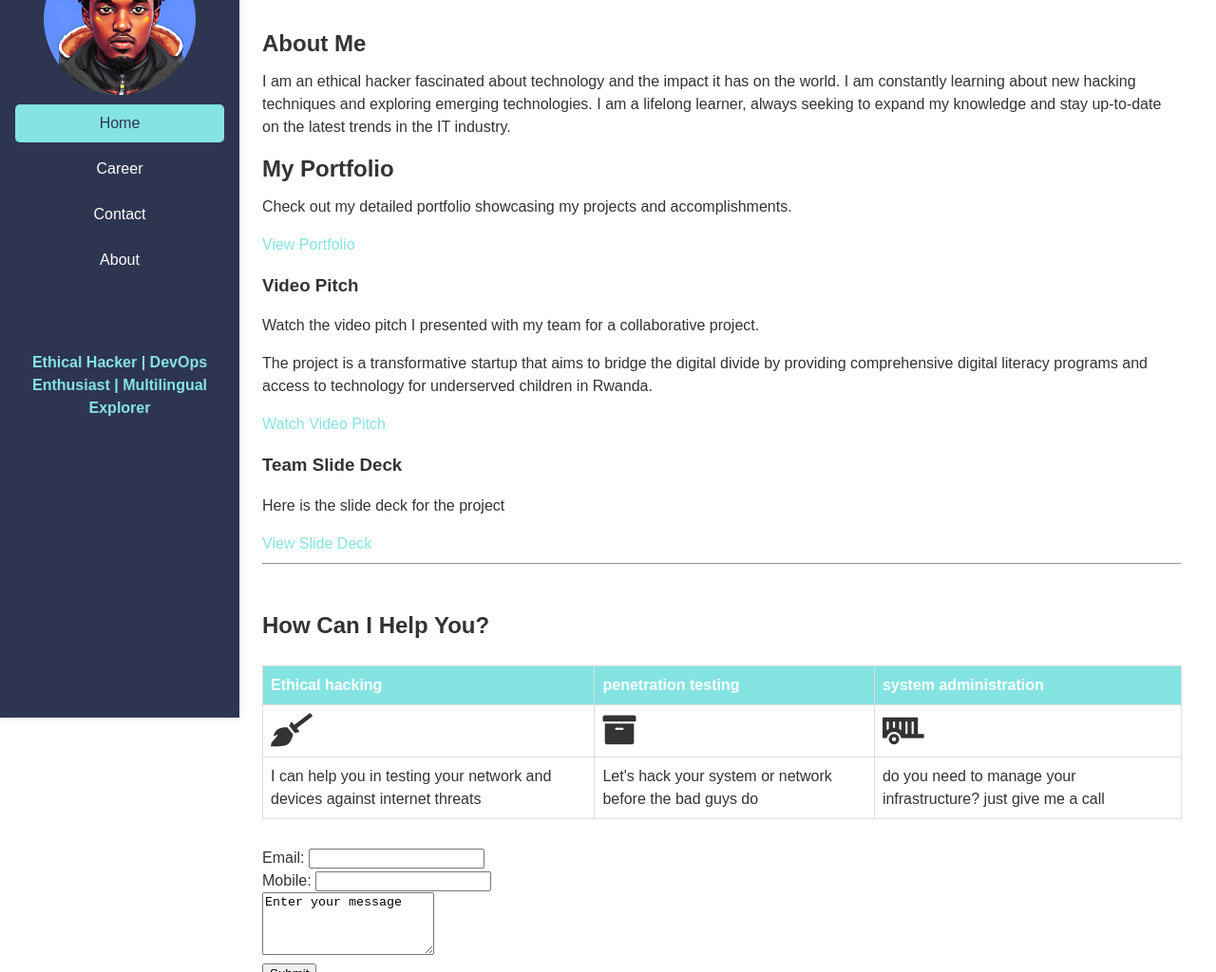
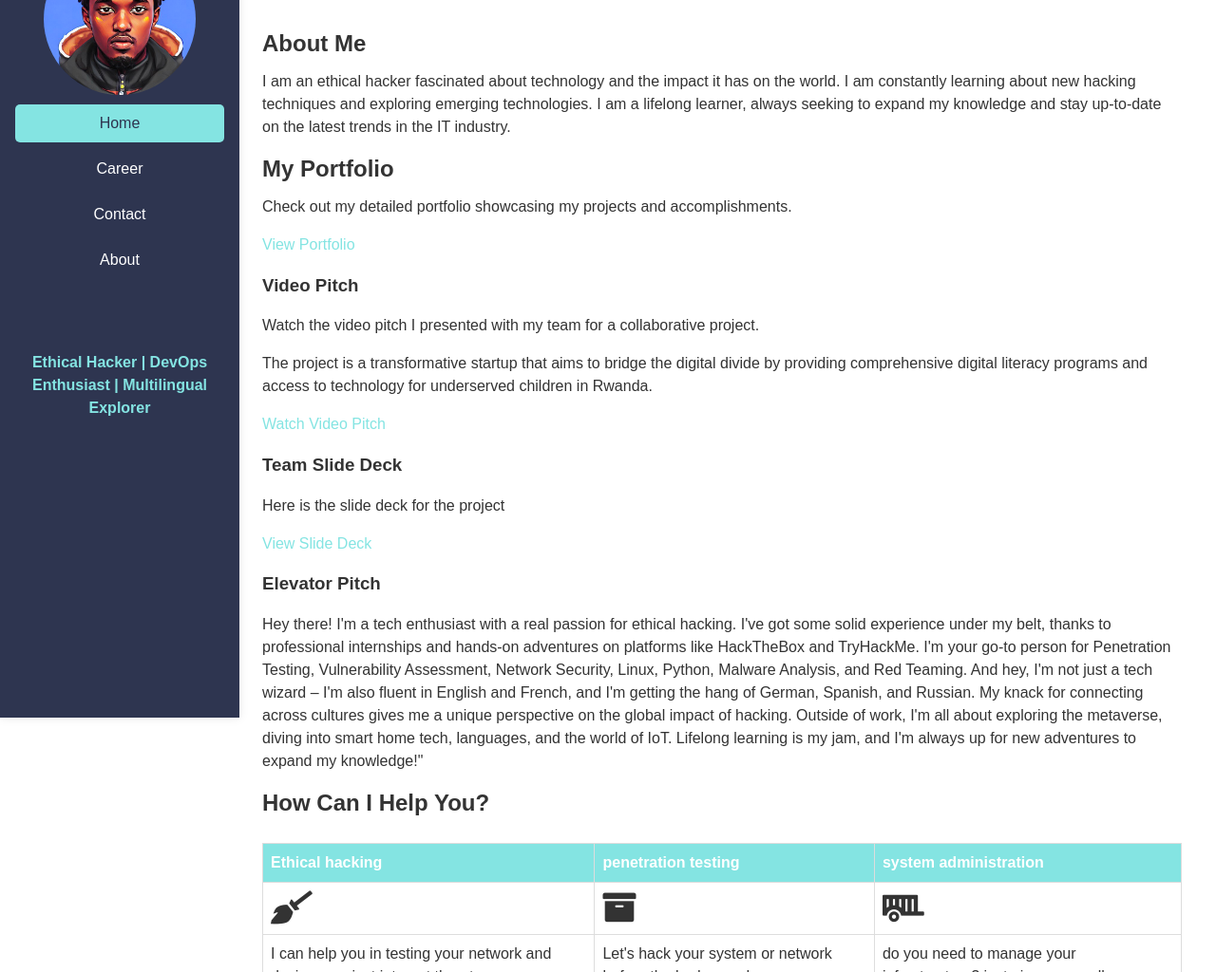
Before and after one commit to ICOZDS/icozds.github.io, a plain HTML site: page index.html in a window 1280 px wide. Shown: the part 76-1100 px from the top of the page at 95% size. Drawn offline with Linux system fonts and the light colour scheme.

Commit message:
Update index.html

```diff
--- a/index.html
+++ b/index.html
@@ -58,8 +58,8 @@ trends in the IT industry.</p>
   <a href="https://gamma.app/docs/Smart-Kid-c5on6wxp3bv6zeg" target="_blank">View Slide Deck</a>
 </div>
 
-
-      <hr><br>
+<h3>Elevator Pitch </h3>
+<p>Hey there! I'm a tech enthusiast with a real passion for ethical hacking. I've got some solid experience under my belt, thanks to professional internships and hands-on adventures on platforms like HackTheBox and TryHackMe. I'm your go-to person for Penetration Testing, Vulnerability Assessment, Network Security, Linux, Python, Malware Analysis, and Red Teaming. And hey, I'm not just a tech wizard – I'm also fluent in English and French, and I'm getting the hang of German, Spanish, and Russian. My knack for connecting across cultures gives me a unique perspective on the global impact of hacking. Outside of work, I'm all about exploring the metaverse, diving into smart home tech, languages, and the world of IoT. Lifelong learning is my jam, and I'm always up for new adventures to expand my knowledge!"</p>
       <h2>How Can I Help You?</h2>
       <table>
         <tr>
```
